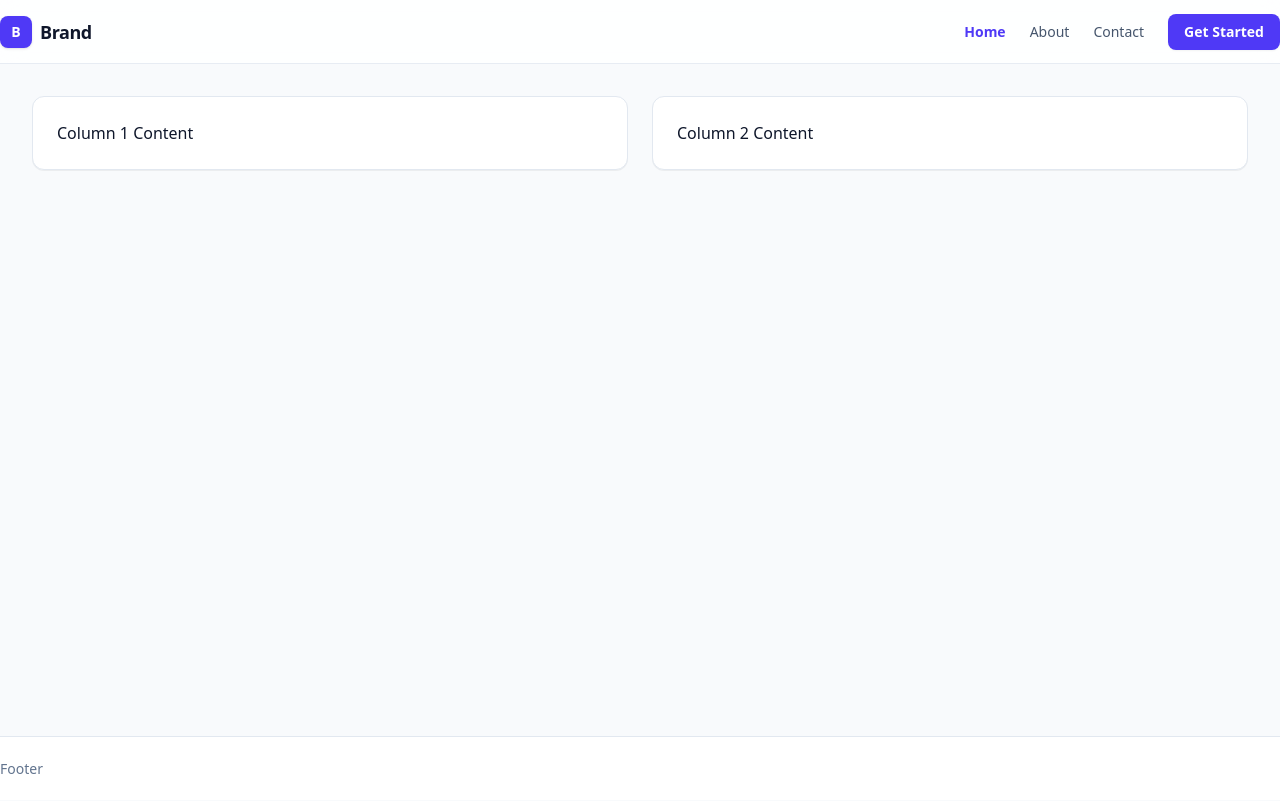
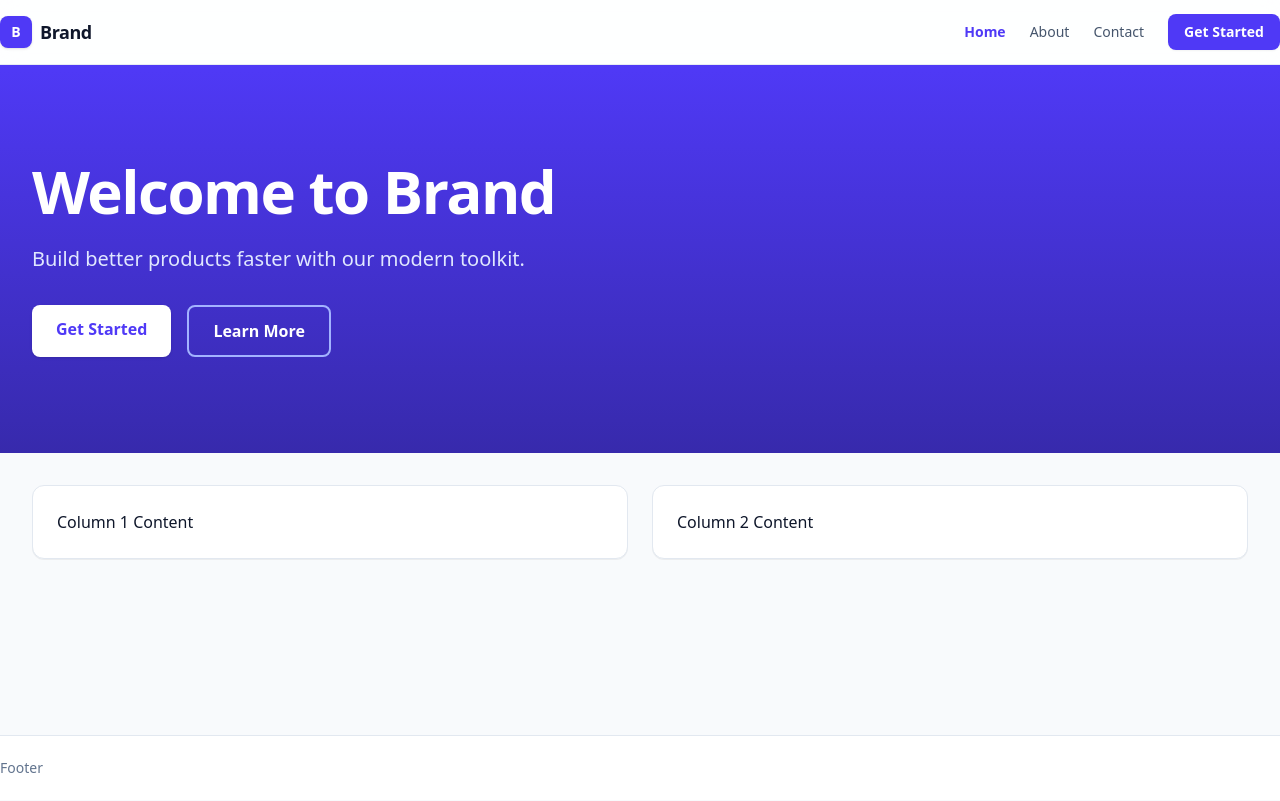
Before and after one commit to vuedj/css-tw-grid-layout-nosidebar, a plain HTML site: page index.html in a window 1280 px wide. Drawn offline with nearby package versions, Linux system fonts and the light colour scheme.

Commit message:
AI Suggestions - 1

```diff
--- a/index.html
+++ b/index.html
@@ -7,7 +7,7 @@
     <title>TailwindCSS v4 Layout (No Sidebar)</title>
   </head>
   <body class="bg-slate-50 text-slate-900 antialiased">
-    <div class="grid min-h-screen w-full grid-cols-1 grid-rows-[4rem_1fr_4rem]">
+    <div class="flex min-h-screen flex-col">
       <header
         class="sticky top-0 z-30 w-full border-b border-slate-200/80 bg-white/85 backdrop-blur-md"
       >
@@ -158,7 +158,34 @@
         class="pointer-events-none fixed inset-0 z-20 bg-slate-900/30 opacity-0 backdrop-blur-xs transition-opacity duration-300 sm:hidden"
       ></div>
 
-      <main class="w-full p-4 sm:p-6 lg:p-8">
+      <section
+        class="w-full bg-gradient-to-b from-indigo-600 to-indigo-800 text-white py-16 sm:py-24"
+      >
+        <div class="mx-auto max-w-7xl px-4 sm:px-6 lg:px-8">
+          <h1 class="text-4xl sm:text-5xl lg:text-6xl font-bold tracking-tight">
+            Welcome to Brand
+          </h1>
+          <p class="mt-6 text-lg sm:text-xl text-indigo-100 max-w-2xl">
+            Build better products faster with our modern toolkit.
+          </p>
+          <div class="mt-8 flex gap-4">
+            <a
+              href="#"
+              class="rounded-lg bg-white px-6 py-3 text-base font-semibold text-indigo-600 shadow-sm transition-colors hover:bg-indigo-50"
+            >
+              Get Started
+            </a>
+            <a
+              href="#"
+              class="rounded-lg border-2 border-indigo-300 px-6 py-3 text-base font-semibold text-white transition-colors hover:bg-indigo-700"
+            >
+              Learn More
+            </a>
+          </div>
+        </div>
+      </section>
+
+      <main class="flex-1 w-full p-4 sm:p-6 lg:p-8">
         <div
           class="mx-auto grid w-full max-w-7xl grid-cols-1 gap-6 md:grid-cols-2"
         >
```
